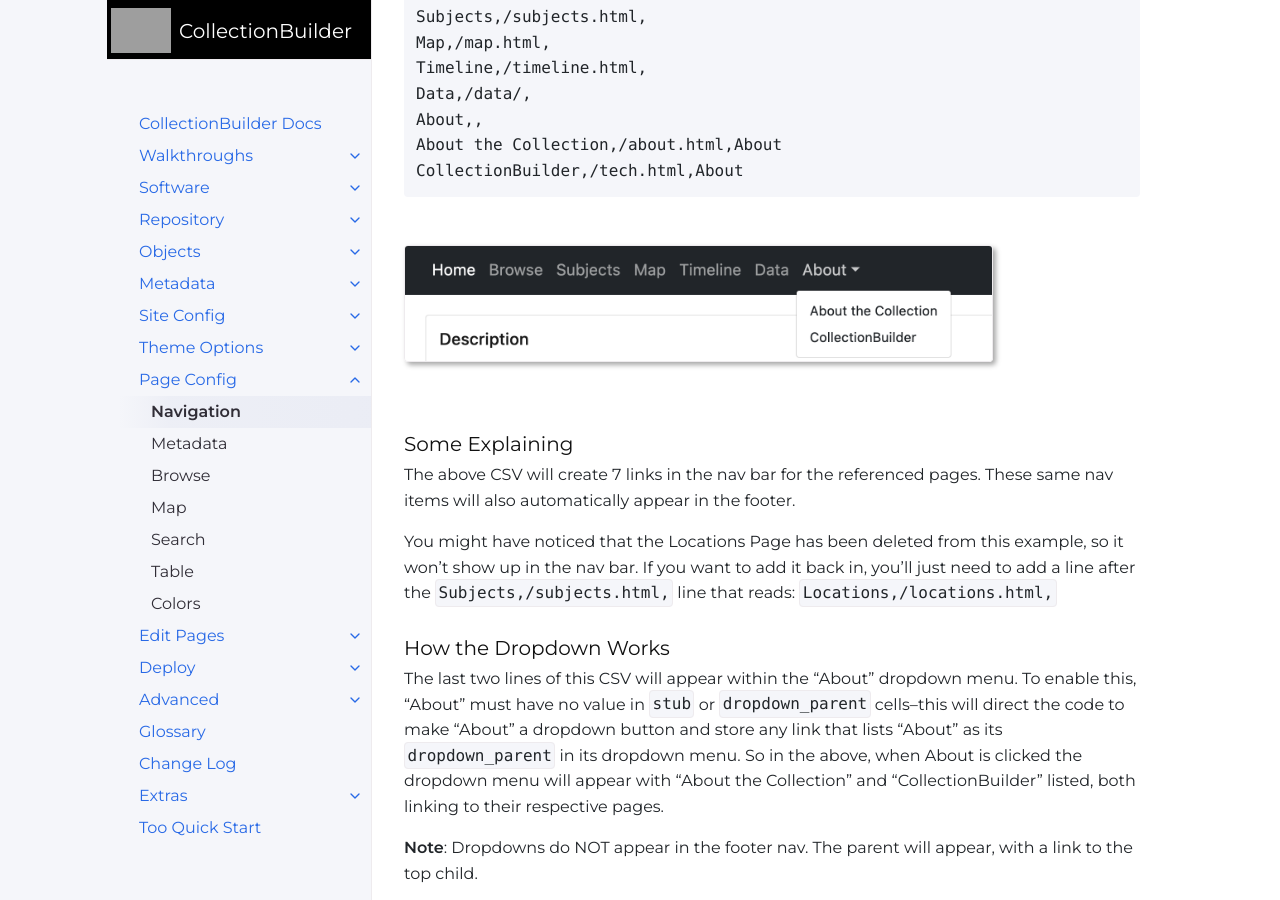
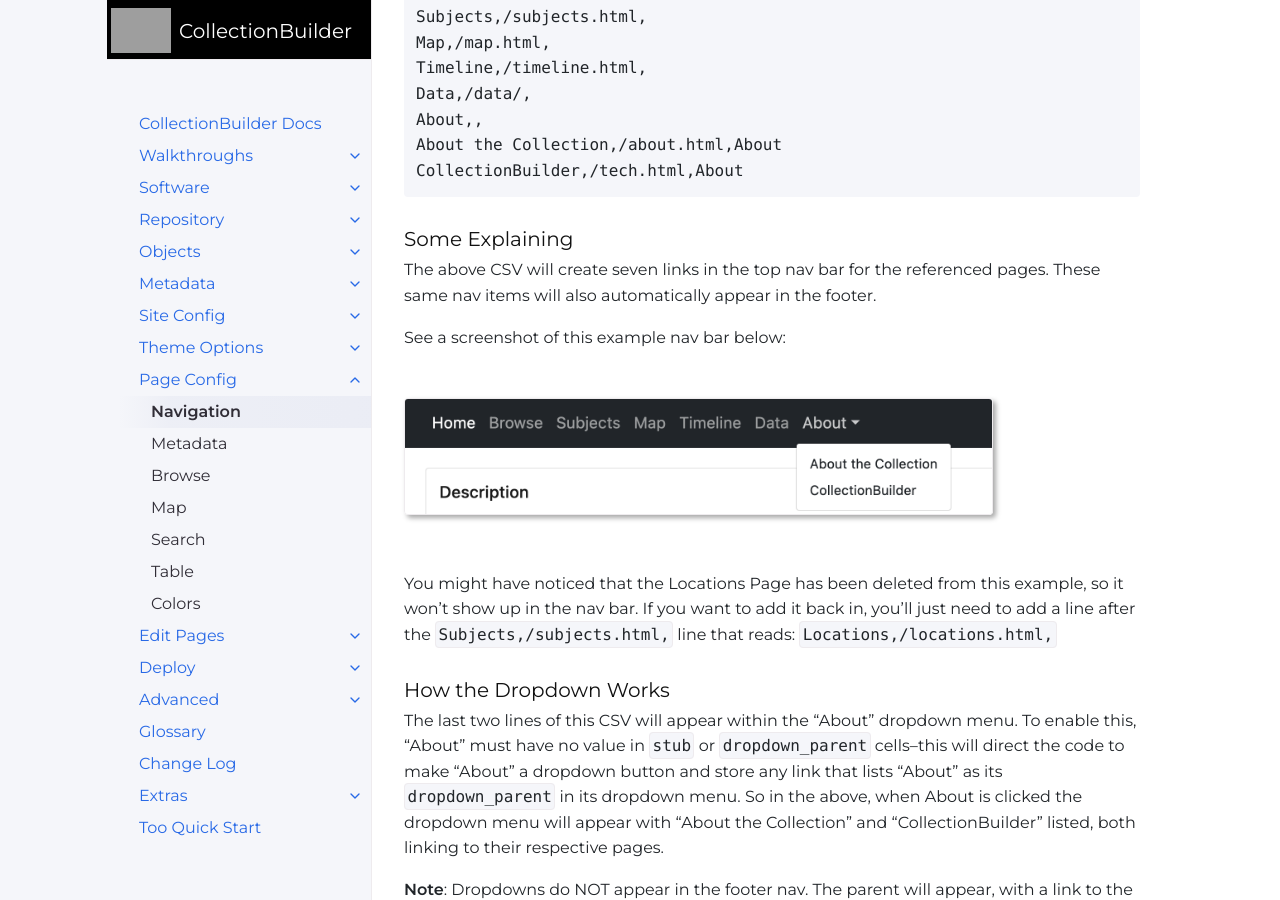
Before and after one commit to CollectionBuilder/cb-docs, a Jekyll site: the page built from docs/customization/config-nav.md, in a window 1280 px wide and 900 px high, scrolled down 1668 px. Built offline with Jekyll 4.4.1, drawn with Linux system fonts in a browser that asks for light colours; comment, search, counter and statistics services are not loaded.

Commit message:
Add introductory text to screenshot

````diff
--- a/docs/customization/config-nav.md
+++ b/docs/customization/config-nav.md
@@ -60,12 +60,13 @@ About the Collection,/about.html,About
 CollectionBuilder,/tech.html,About
 ```
 
-{% include feature/image.html img="example-nav-bar.png" alt="Example navigation bar including Home, Browse, Subjects, Map, Timeline, Data, and About with two drop down options for About the Collection and CollectionBuilder" border=true width="80%" %}
-
 ### Some Explaining
 
-The above CSV will create 7 links in the nav bar for the referenced pages.
-These same nav items will also automatically appear in the footer.
+The above CSV will create seven links in the top nav bar for the referenced pages. These same nav items will also automatically appear in the footer.
+
+See a screenshot of this example nav bar below:
+
+{% include feature/image.html img="example-nav-bar.png" alt="Example navigation bar including Home, Browse, Subjects, Map, Timeline, Data, and About with two drop down options for About the Collection and CollectionBuilder" border=true width="80%" %}
 
 You might have noticed that the Locations Page has been deleted from this example, so it won't show up in the nav bar.
 If you want to add it back in, you'll just need to add a line after the `Subjects,/subjects.html,` line that reads: `Locations,/locations.html,`
````
